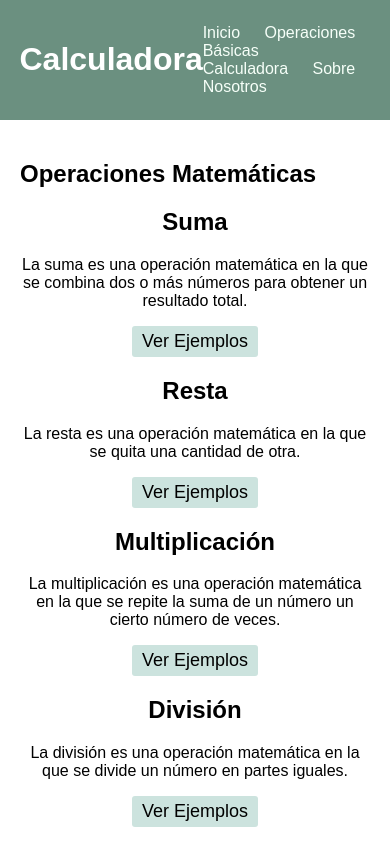
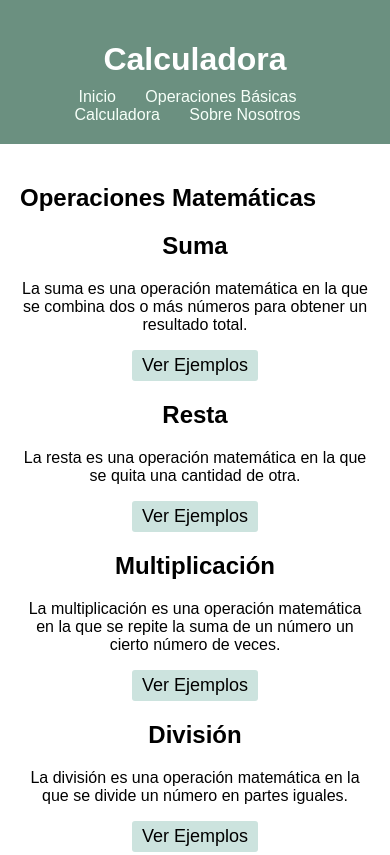
Before and after one commit to dcarrionp/web-matematicas, a plain HTML site: page PracticaEnClase_CarrionDiego_100424/index.html in a window 390 px wide. Shown: the top 855 px of the page. Drawn offline with Linux system fonts and the light colour scheme.

Commit message:
CSS y HTML update
Update del CSS: media query para que el  nav en el container se coloque abajo del titulo cuando la pantalla se hace mas pequeña.

HTML: Se agregó los creditos para la página web.

```diff
--- a/PracticaEnClase_CarrionDiego_100424/index.html
+++ b/PracticaEnClase_CarrionDiego_100424/index.html
@@ -91,6 +91,7 @@
     <footer id="nosotros">
         <div class="footer">
             <p>© 2024 Calculadora. Todos los derechos reservados.</p>
+            <p>Por: Diego Andrés Carrión Portilla</p>
         </div>
     </footer>
 
--- a/PracticaEnClase_CarrionDiego_100424/styles.css
+++ b/PracticaEnClase_CarrionDiego_100424/styles.css
@@ -5,6 +5,30 @@ body {
     padding: 0;
 }
 
+@media screen and (max-width: 715px) {
+    .container {
+        flex-direction: column;
+        align-items: flex-start;
+    }
+
+    h1 {
+        margin-bottom: 10px; /* Agrega separación entre h1 y nav */
+    }
+
+    nav {
+        text-align: center; /* Centra los elementos del nav horizontalmente */
+    }
+
+    ul {
+        padding: 0;
+        margin: 0;
+    }
+
+    li {
+        display: inline-block;
+        margin: 0 5px; /* Añade un pequeño margen entre los elementos del nav */
+    }
+}
 
 
 .container {
```
